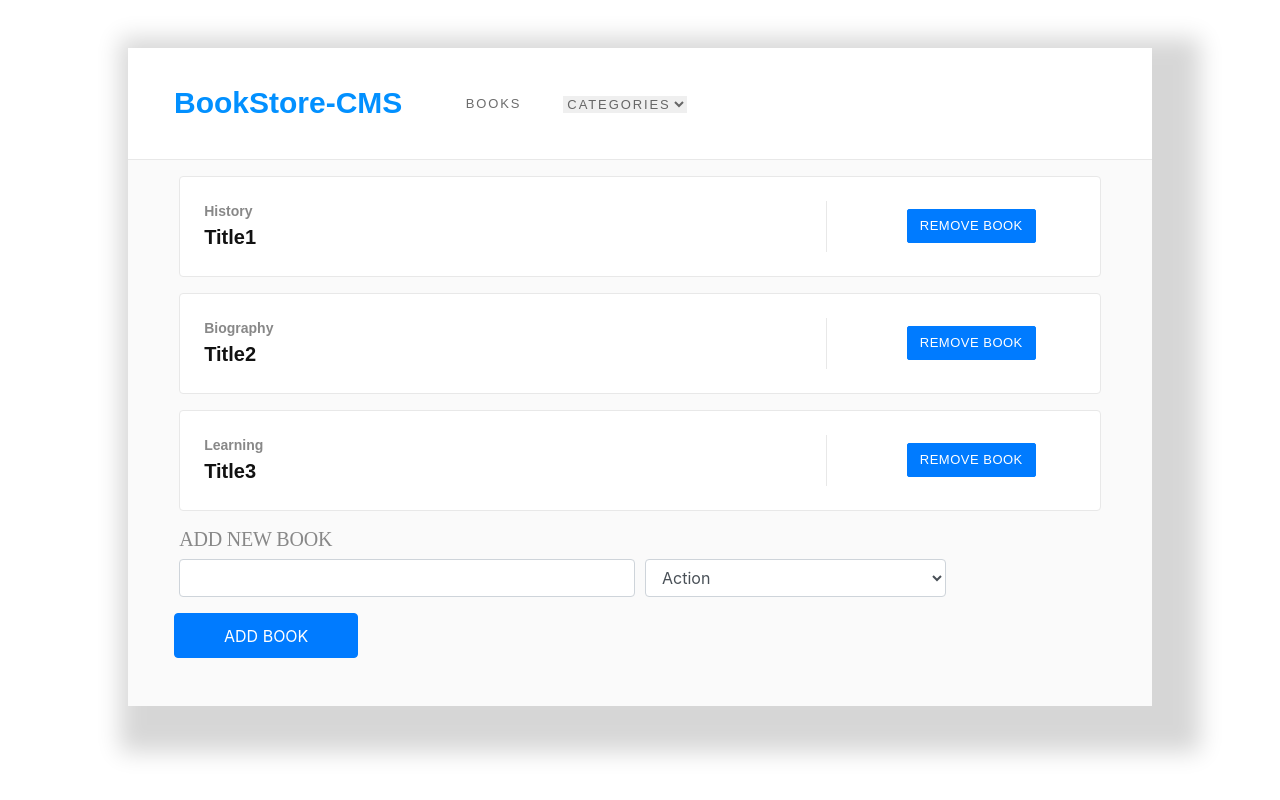
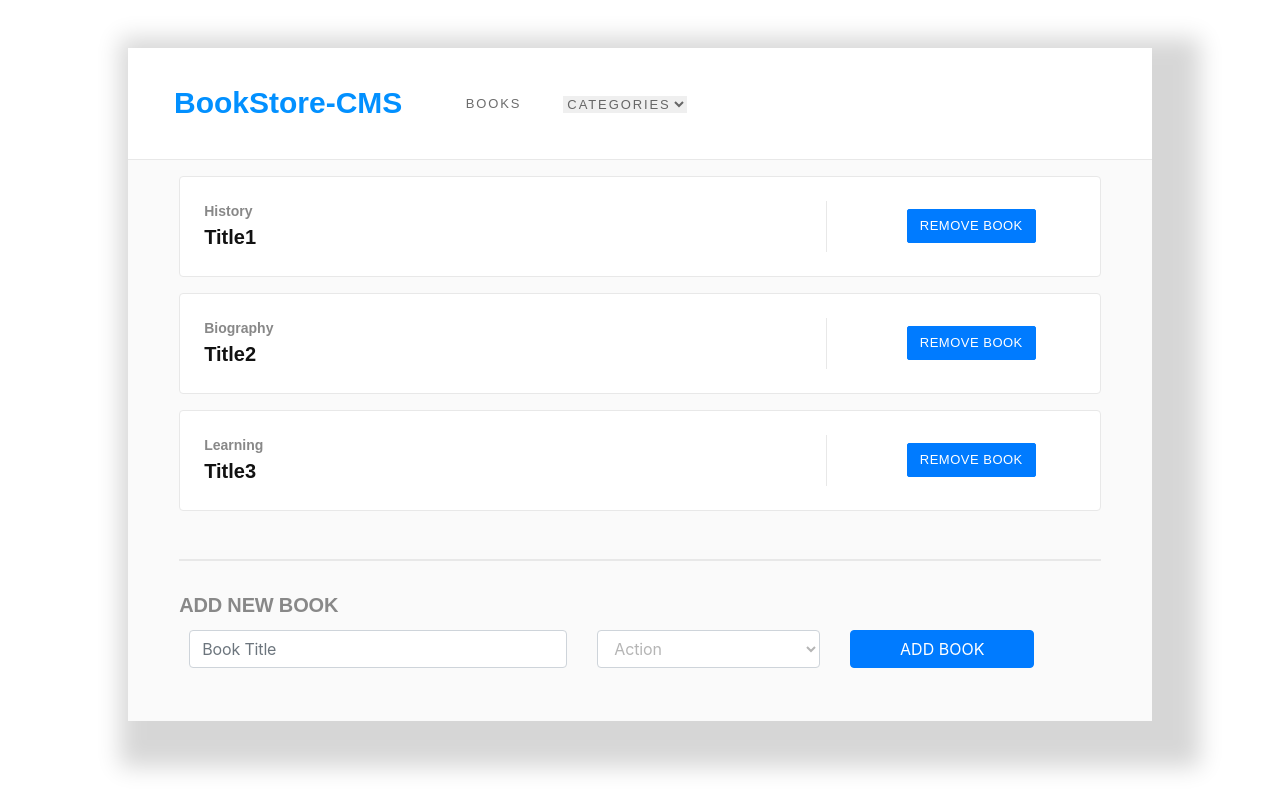
Before and after one commit to FelipeEnne/bookstore-cms, a React (Create React App) app: page / in a window 1280 px wide. Built offline with nearby package versions, Linux system fonts and the light colour scheme.

Commit message:
finish the last detais

```diff
--- a/src/containers/BooksForm.js
+++ b/src/containers/BooksForm.js
@@ -42,13 +42,13 @@ class BooksForm extends Component {
   render() {
     return (
       <div className="BooksForm">
-        <h5>ADD NEW BOOK</h5>
+        <h5 className="BooksForm-title">ADD NEW BOOK</h5>
         <form id="bookStoreForm">
           <div className="form-row">
-            <div className="form-group col-md-6">
-              <input type="text" className="form-control" id="inputTitle" name="title" onChange={this.handleChange} required />
+            <div className="form-group col-md-5">
+              <input placeholder="Book Title" type="text" className="form-control" id="inputTitle" name="title" onChange={this.handleChange} required />
             </div>
-            <div className="form-group col-md-4">
+            <div className="form-group col-md-3">
               <select id="inputCategory" className="form-control" name="category" onChange={this.handleChange}>
                 {categories.map(category => (
                   <option key={category} value={category}>
@@ -57,7 +57,9 @@ class BooksForm extends Component {
                 ))}
               </select>
             </div>
-            <button type="submit" className="btn btn-primary add-book" onClick={this.handleSubmit}>ADD BOOK</button>
+            <div className="col-md-2">
+              <button type="submit" className="btn btn-primary add-book" onClick={this.handleSubmit}>ADD BOOK</button>
+            </div>
           </div>
         </form>
 
--- a/src/index.css
+++ b/src/index.css
@@ -109,26 +109,40 @@ form {
 }
 
 .BooksForm {
-  margin: auto;
+  margin: 3rem auto;
   width: 90%;
+  border-top: 2px solid #e8e8e8;
 }
 
-h5 {
+.BooksForm-title {
+  margin-top: 2rem;
   width: 174px;
   height: 24px;
-  font-family: Montserrat;
+  font-family: 'Montserrat', sans-serif;
   font-size: 20px;
   font-weight: bold;
-  font-stretch: normal;
-  font-style: bold;
-  line-height: normal;
   letter-spacing: -0.18px;
   color: #888888;
 }
 
 .add-book {
   width: 184px;
-  height: 45px;
   border-radius: 3px;
   background-color: #0290ff;
 }
+
+.form-row div{
+  margin: 5px 10px;
+}
+
+#inputTitle {
+  font-size: 16px;
+  letter-spacing: -0.15px;
+  color: #c4c4c4;
+}
+
+#inputCategory {
+  font-size: 16px;
+  letter-spacing: -0.15px;
+  color: #b5b5b5;
+}
```
